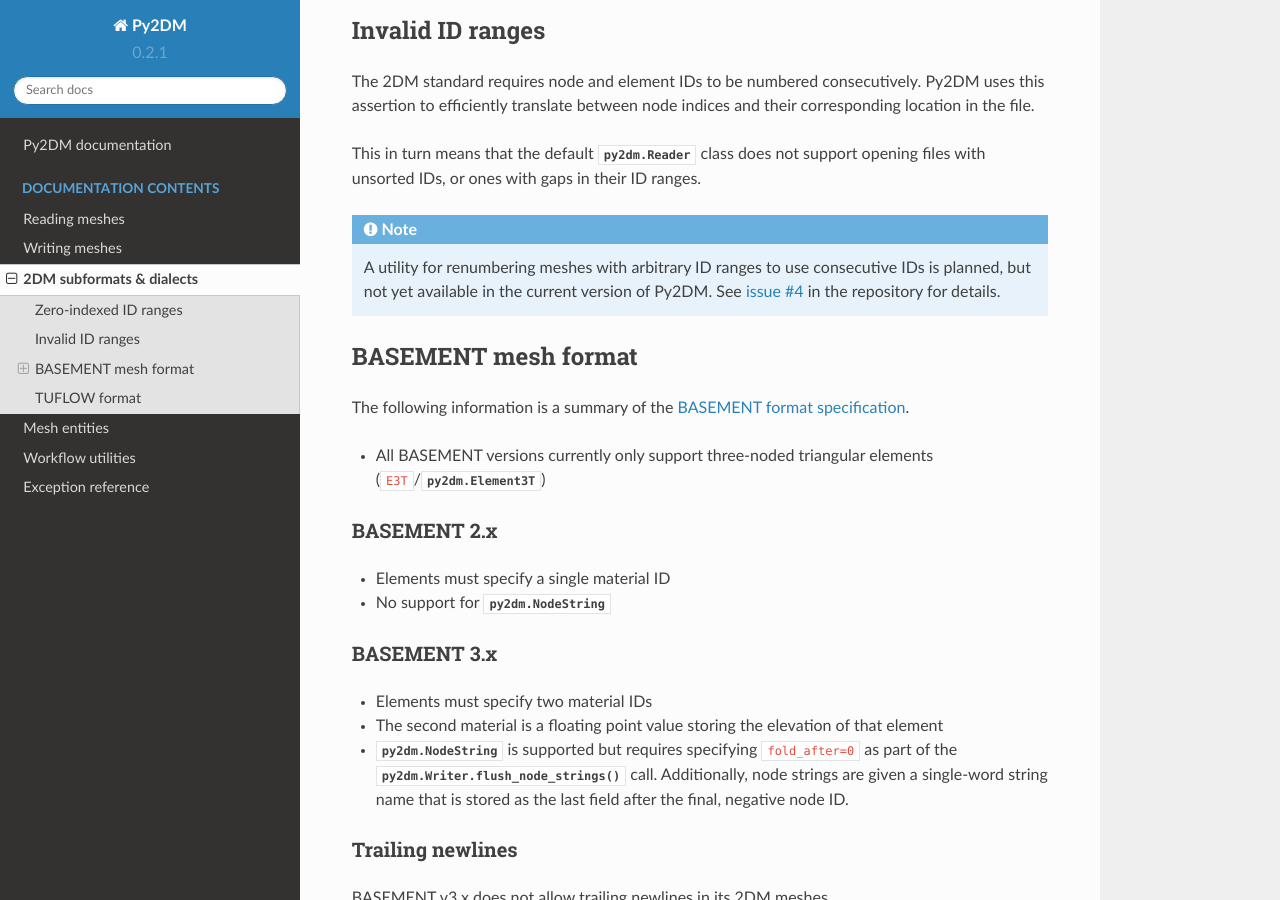
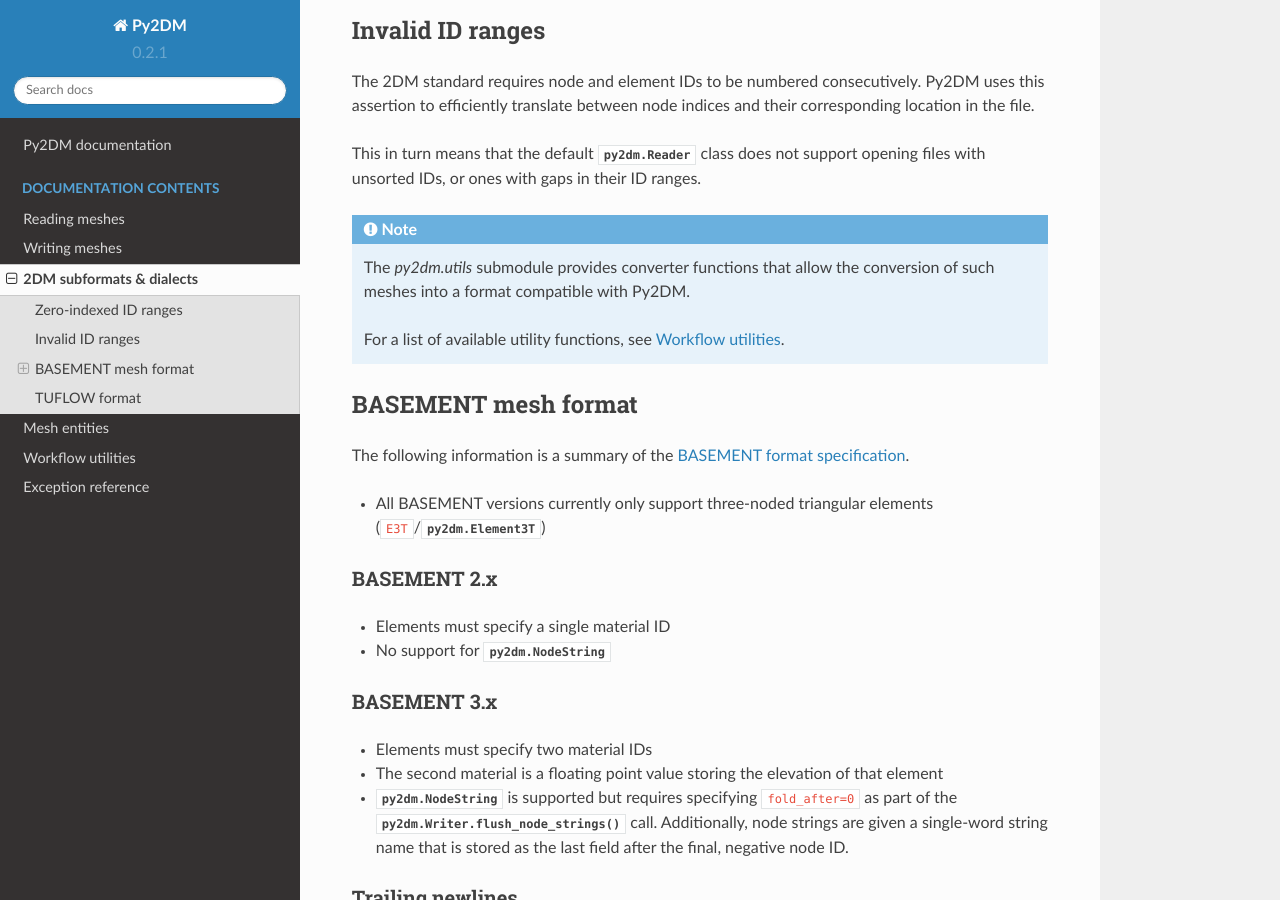
Before and after one commit to leonhard-s/Py2DM, a Sphinx documentation site: the page built from docs/subformats.rst, in a window 1280 px wide and 900 px high, scrolled down 577 px. Built offline with Sphinx 7.4.7 and the Read the Docs theme 2.0.0, drawn with Linux system fonts in a browser that asks for light colours.

Commit message:
Replace issue reference with link to utilities docs

```diff
--- a/docs/subformats.rst
+++ b/docs/subformats.rst
@@ -28,7 +28,9 @@
 
 .. note::
 
-   A utility for renumbering meshes with arbitrary ID ranges to use consecutive IDs is planned, but not yet available in the current version of Py2DM. See `issue #4 <issue-4>`_ in the repository for details.
+   The `py2dm.utils` submodule provides converter functions that allow the conversion of such meshes into a format compatible with Py2DM.
+
+   For a list of available utility functions, see :doc:`utils`.
 
 BASEMENT mesh format
 ====================
@@ -95,4 +97,3 @@
 .. _POSIX line definition: https://pubs.opengroup.org/onlinepubs/9699919799/basedefs/V1_chap03.html#tag_03_206
 .. _TUFLOW format post: https://fvforum.tuflow.com/index.php?/topic/31-2dm-mesh-file-format/
 .. _issue-3: https://github.com/leonhard-s/Py2DM/issues/3
-.. _issue-4: https://github.com/leonhard-s/Py2DM/issues/4
```
